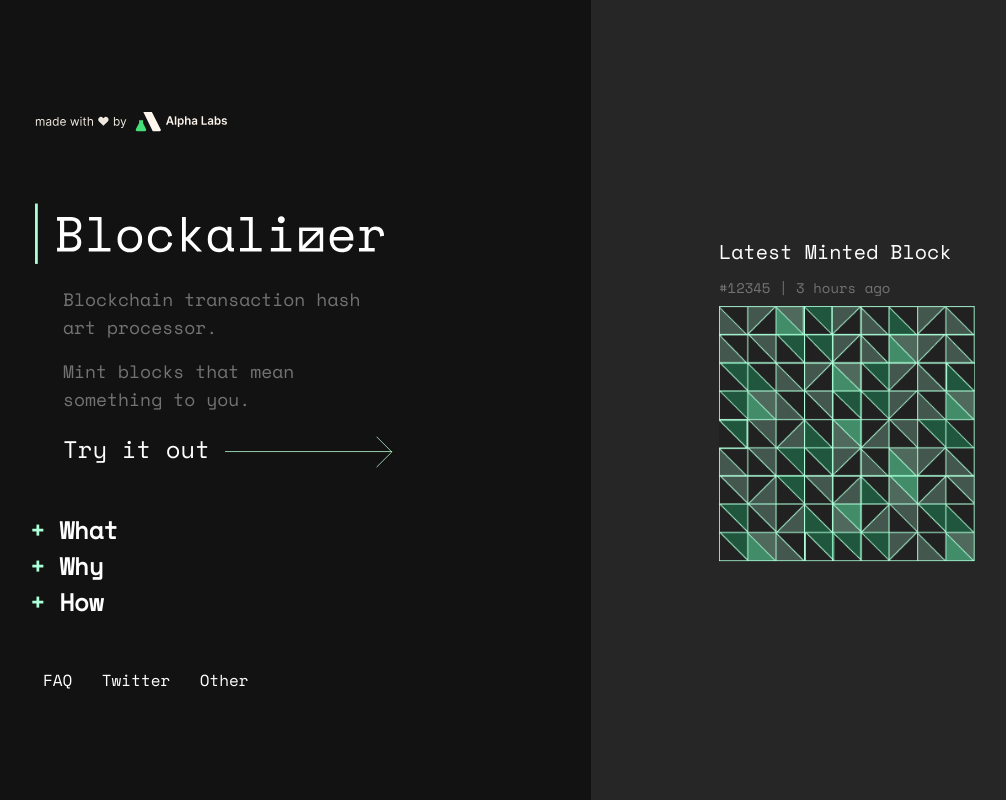
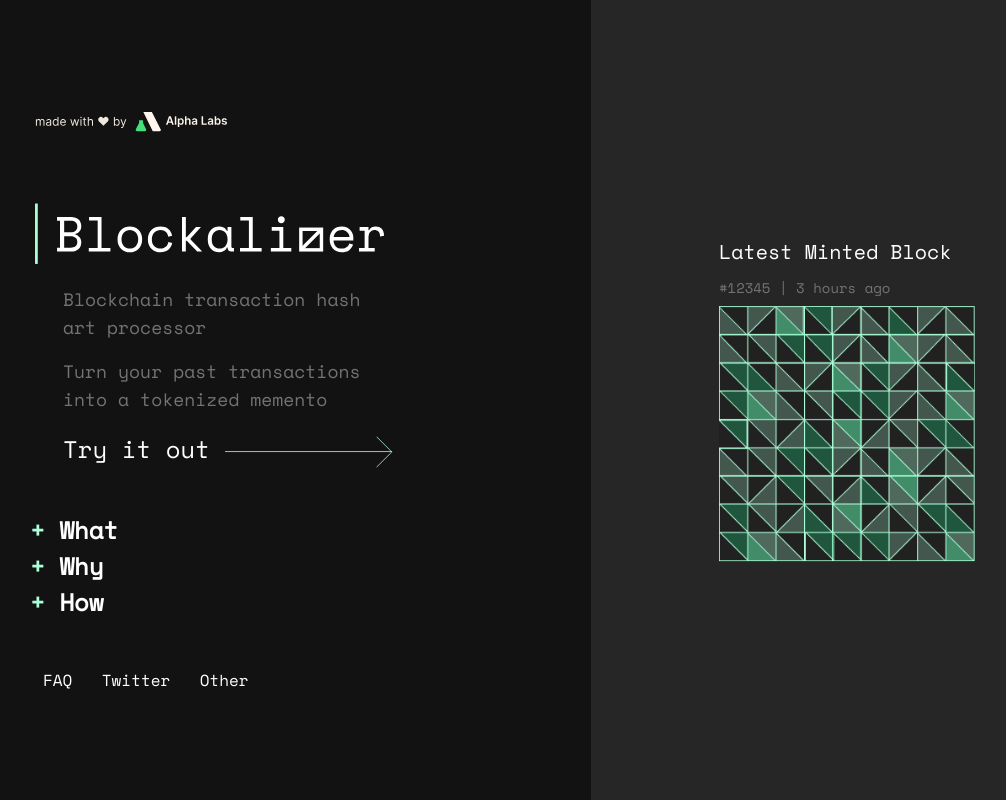
Before and after one commit to Alpha-Labs-Global/blockalizer, a React (Create React App) app: page / in a window 1280 px wide. Shown: the whole page, without its empty margins (177-1183 px from the left). Built offline with nearby package versions, Linux system fonts and the light colour scheme.

Commit message:
remove padding

```diff
--- a/src/App.tsx
+++ b/src/App.tsx
@@ -72,10 +72,10 @@ const App: React.FC<ComponentProps> = (props: ComponentProps) => {
 
               <span className="block mb-4" onClick={() => {}}></span>
               <p className="lg:text-lg md:text-sm sm:text-sm text-neutral-500 lg:ml-12 md:ml-8 sm:ml-6"> {/*lg:text-2xl md:text-xl sm:text-md">*/}
-                Blockchain transaction hash art processor.
+                Blockchain transaction hash art processor
                 <br></br>
                 <span className="block mb-4" onClick={() => {}}></span>
-                Mint blocks that mean something to you.
+                Turn your past transactions into a tokenized memento
               </p>
               <span className="block mb-5"></span>
               <span className="block mb-4"></span>
```
